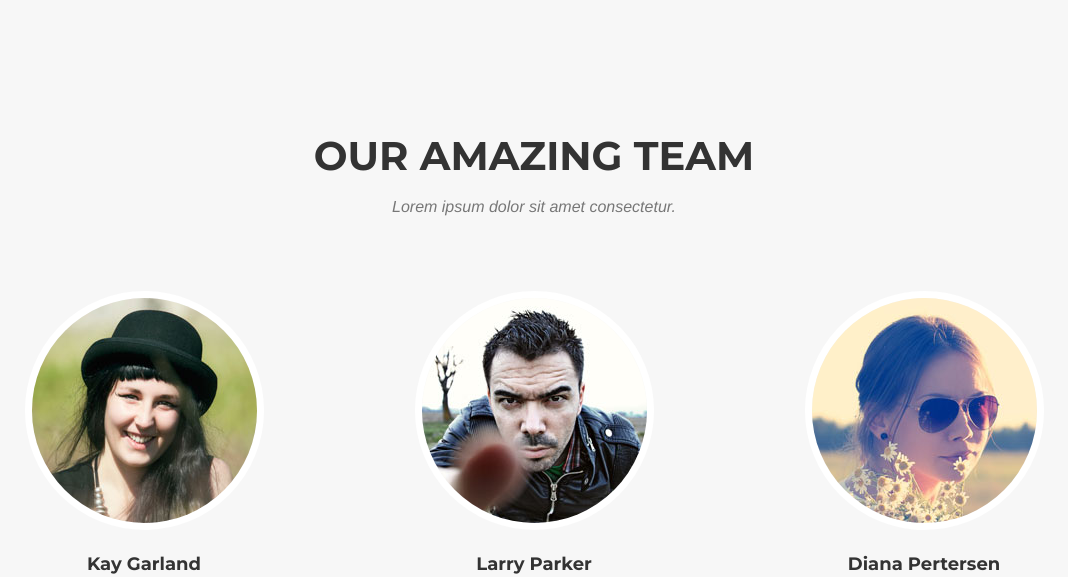
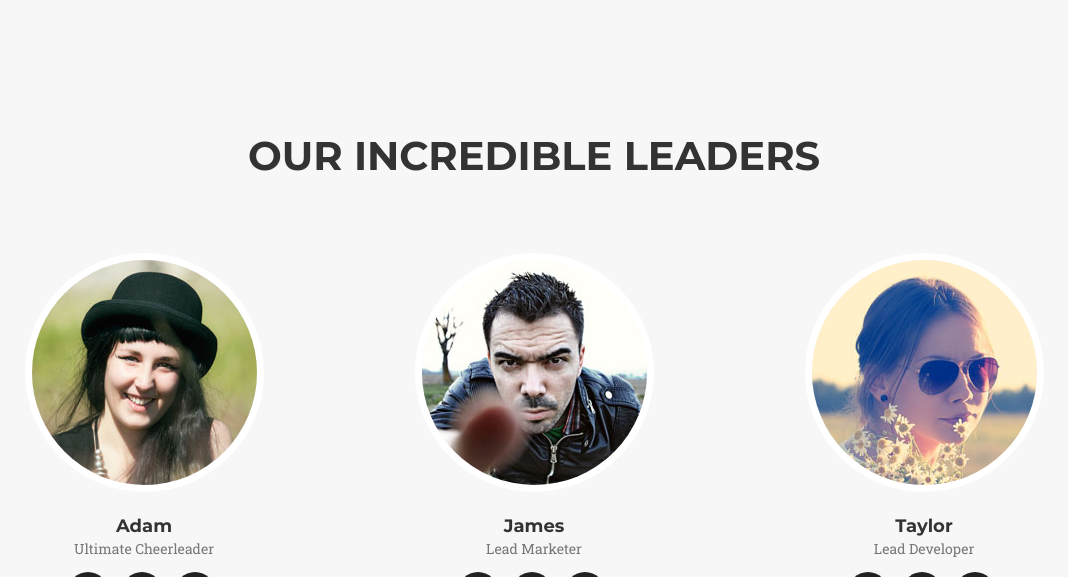
Before and after one commit to herent/nicycles, a website: page index.html in a window 1280 px wide. Shown: the part 4243-4820 px from the top of the page, without its empty margins (106-1174 px from the left). Drawn offline with nearby package versions, Linux system fonts and the light colour scheme; a web font is replaced by a local one.

Commit message:
Update index.html

```diff
--- a/index.html
+++ b/index.html
@@ -264,7 +264,7 @@
                             </div>
                             <div class="timeline-panel">
                                 <div class="timeline-heading">
-                                    <h4>Present</h4>
+                                    <h4>Present & Future</h4>
                                     <h4 class="subheading">Living the Dream</h4>
                                 </div>
                                 <div class="timeline-body">
@@ -290,16 +290,16 @@
         <div class="container">
             <div class="row">
                 <div class="col-lg-12 text-center">
-                    <h2 class="section-heading">Our Amazing Team</h2>
-                    <h3 class="section-subheading text-muted">Lorem ipsum dolor sit amet consectetur.</h3>
+                    <h2 class="section-heading">Our Incredible Leaders</h2>
+                    <h3 class="section-subheading text-muted"></h3>
                 </div>
             </div>
             <div class="row">
                 <div class="col-sm-4">
                     <div class="team-member">
                         <img src="img/team/1.jpg" class="img-responsive img-circle" alt="">
-                        <h4>Kay Garland</h4>
-                        <p class="text-muted">Lead Designer</p>
+                        <h4>Adam</h4>
+                        <p class="text-muted">Ultimate Cheerleader</p>
                         <ul class="list-inline social-buttons">
                             <li><a href="#"><i class="fa fa-twitter"></i></a>
                             </li>
@@ -313,7 +313,7 @@
                 <div class="col-sm-4">
                     <div class="team-member">
                         <img src="img/team/2.jpg" class="img-responsive img-circle" alt="">
-                        <h4>Larry Parker</h4>
+                        <h4>James</h4>
                         <p class="text-muted">Lead Marketer</p>
                         <ul class="list-inline social-buttons">
                             <li><a href="#"><i class="fa fa-twitter"></i></a>
@@ -328,7 +328,7 @@
                 <div class="col-sm-4">
                     <div class="team-member">
                         <img src="img/team/3.jpg" class="img-responsive img-circle" alt="">
-                        <h4>Diana Pertersen</h4>
+                        <h4>Taylor</h4>
                         <p class="text-muted">Lead Developer</p>
                         <ul class="list-inline social-buttons">
                             <li><a href="#"><i class="fa fa-twitter"></i></a>
```
